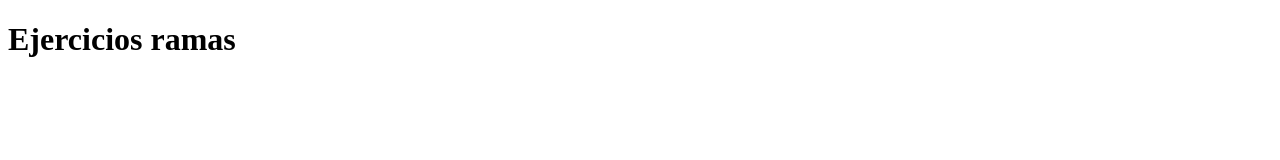
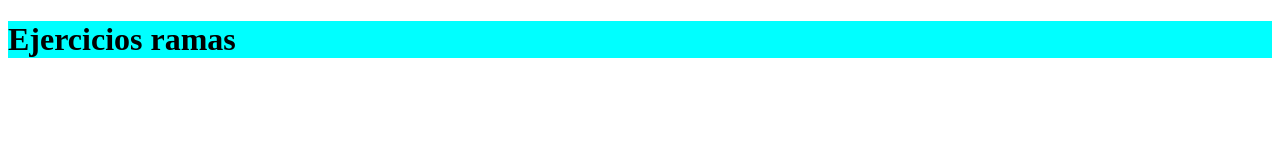
Before and after one commit to VanderleneO/Ejercicios-ramas, a plain HTML site: page index.html in a window 1280 px wide. Drawn offline with Linux system fonts and the light colour scheme.

Commit message:
add archivo style.css

```diff
--- a/index.html
+++ b/index.html
@@ -3,6 +3,7 @@
 <head>
     <meta charset="UTF-8">
     <meta name="viewport" content="width=device-width, initial-scale=1.0">
+     <link rel="stylesheet" href="style.css" />
     <title>Document</title>
 </head>
 <h1>Ejercicios ramas </h1>
--- /dev/null
+++ b/style.css
@@ -0,0 +1,3 @@
+h1 {
+    background-color: aqua;
+}
```
